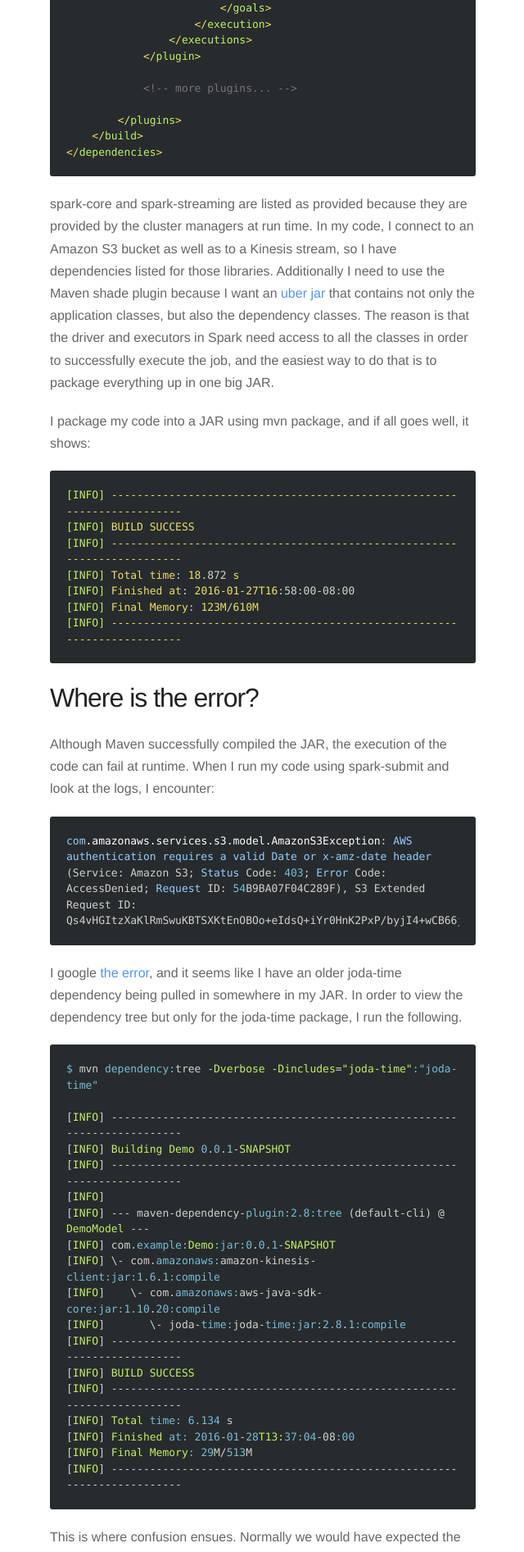
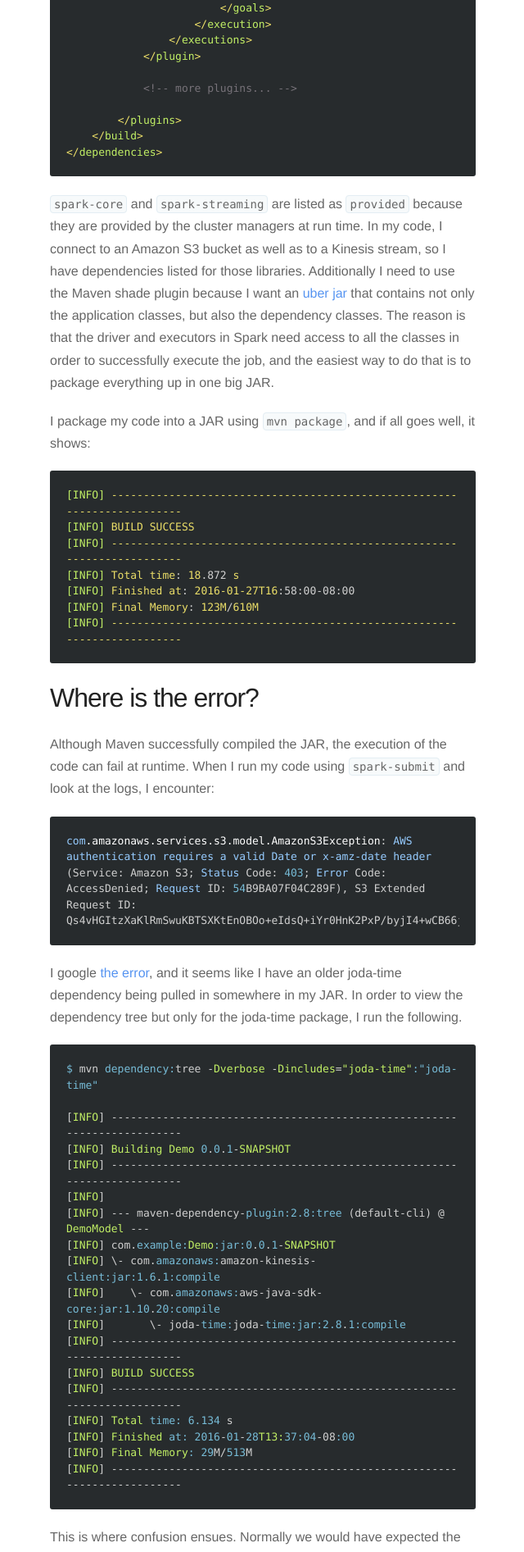
Before and after one commit to theckang/blog, a Jekyll site: the page built from _posts/2016-01-28-dependency-management-with-spark.markdown, in a window 1280 px wide. Shown: the part 2051-3944 px from the top of the page at 82% size, without its empty margins (319-959 px from the left). Built offline with Jekyll 4.4.1, drawn with Linux system fonts in a browser that asks for light colours; nearby versions of some CDN libraries; Markdown is read by kramdown in place of the engine named in the settings.

Commit message:
styling update

```diff
--- a/assets/css/style.css
+++ b/assets/css/style.css
@@ -292,6 +292,7 @@ hr {
 }
 
 span.code { font-family:Menlo, Monaco, Courier; background-color:#EEE; font-size:14px; }
+p code { font-family:Menlo, Monaco, Courier; border: 1px solid #E3EDF3; background-color:#F7FAFB; padding: 2px 4px; font-size:14px; border-radius: 4px;}
 
 pre	{
 	font-family:Menlo, Monaco, Courier;
```
